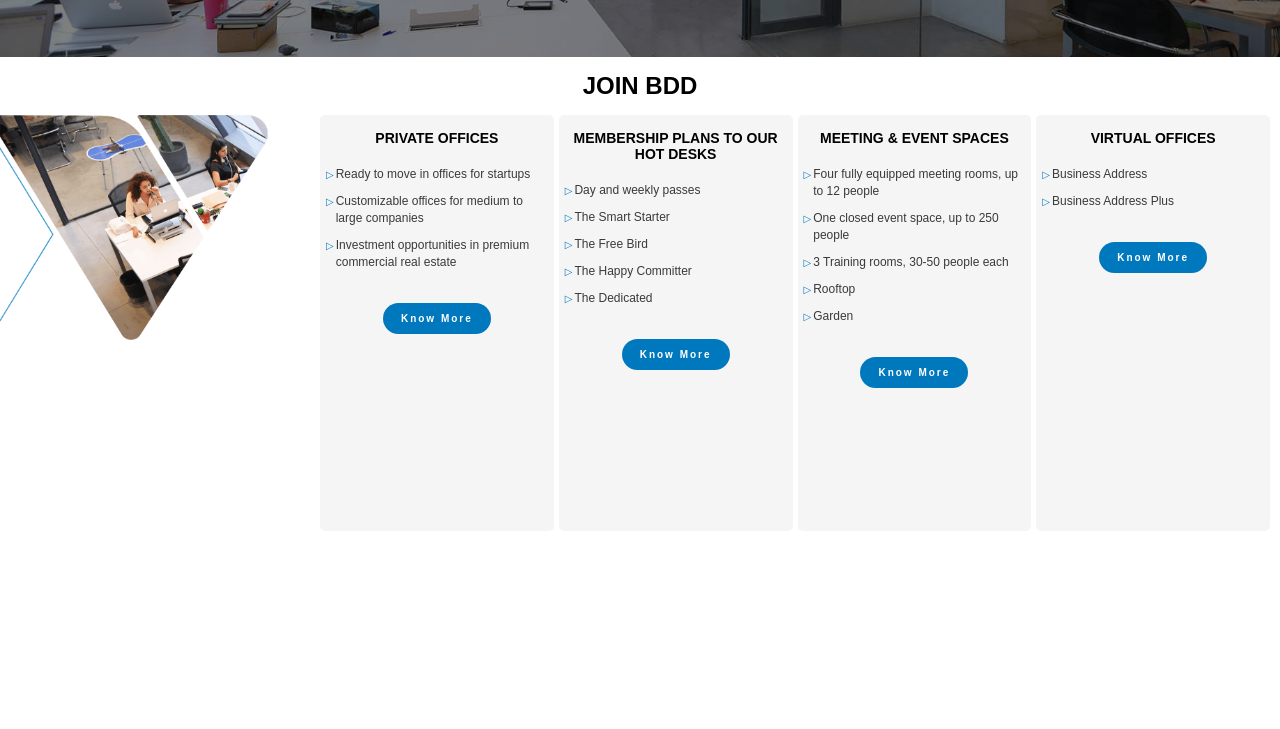
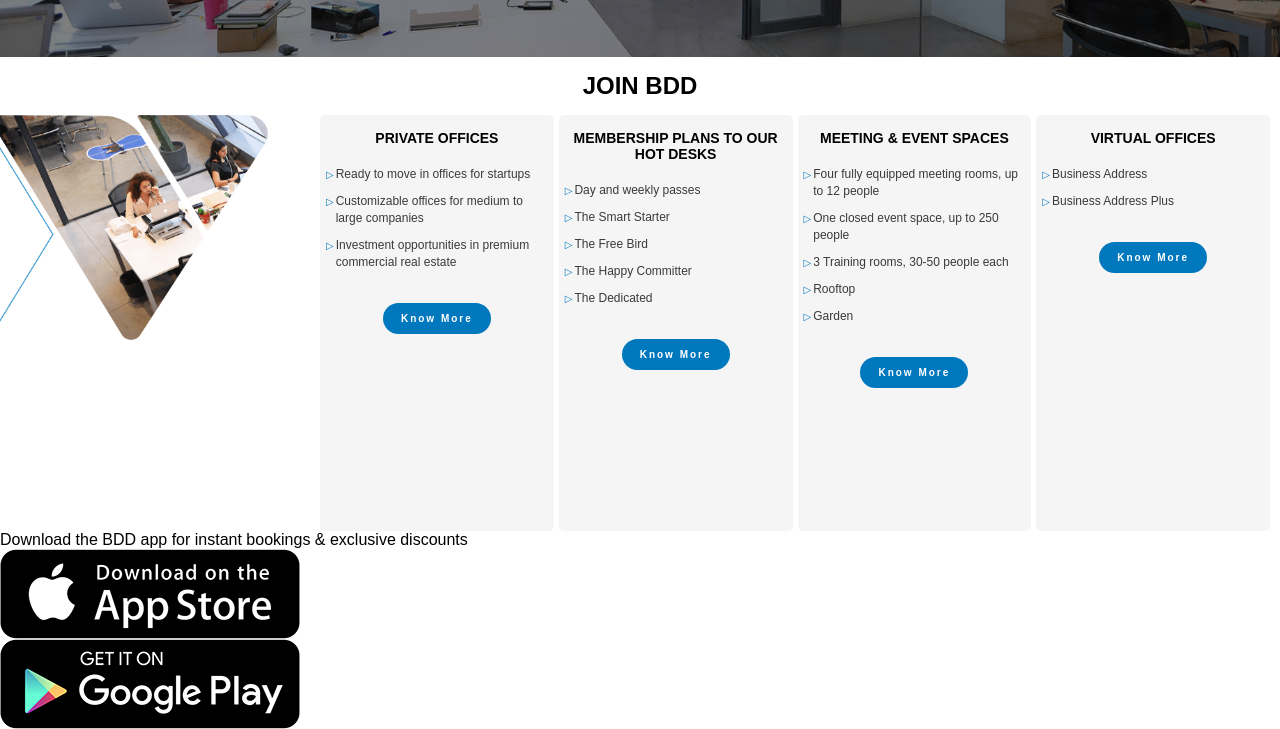
Before and after one commit to moatasemyakhni/bdd-replica-frontend, a plain HTML site: page index.html in a window 1280 px wide. Shown: the part 1823-2552 px from the top of the page. Before the commit the page ends 2354 px from the top, so only its background shows below. Drawn offline with Linux system fonts and the light colour scheme.

Commit message:
class names fixes

```diff
--- a/index.html
+++ b/index.html
@@ -111,7 +111,7 @@
         <!-- start bdd-join section -->
         <section class="bdd-join-section">
             <h3 class="join-title">JOIN BDD</h3>
-            <div>
+            <div class="info-wrapper">
                 <div class="join-img-box">
                     <img src="images/bdd/join-bdd-1.png" alt="bdd office">
                 </div>
@@ -154,6 +154,18 @@
                     </div>
                 </div>
             </div>
+
+            <div class="download-icons-box">
+                <p class="download-text">Download the BDD app for instant bookings & exclusive discounts</p>
+                <div>
+                    <div class="icon">
+                        <img src="images/icons/app-store.png" alt="app store">
+                    </div>
+                    <div class="icon">
+                        <img src="images/icons/google-play.png" alt="google play">
+                    </div>
+                </div>
+            </div>
         </section>
         <!-- end bdd-join section -->
     </main>
--- a/styles/styles.css
+++ b/styles/styles.css
@@ -220,7 +220,7 @@
 /* end section vision */
 
 /* start bdd join section */
-.bdd-join-section > div {
+.bdd-join-section > .info-wrapper {
     display: grid;
     grid-template-columns: 1fr 3fr;
     /* grid-template-rows: 350px; */
@@ -289,6 +289,11 @@
 .join-img-box {
     max-width: 100%;
 }
+
+.download-icons-box {
+    display: flex;
+    flex-direction: column;
+}
 /* end bdd join section */
 /* end main */
 
```
